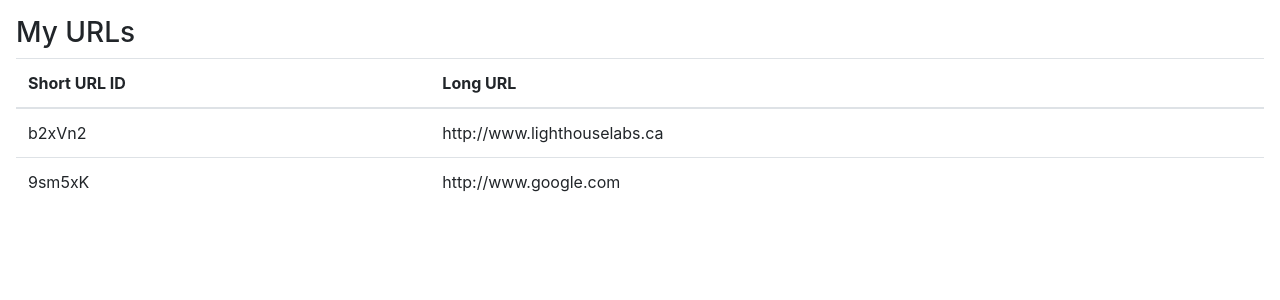
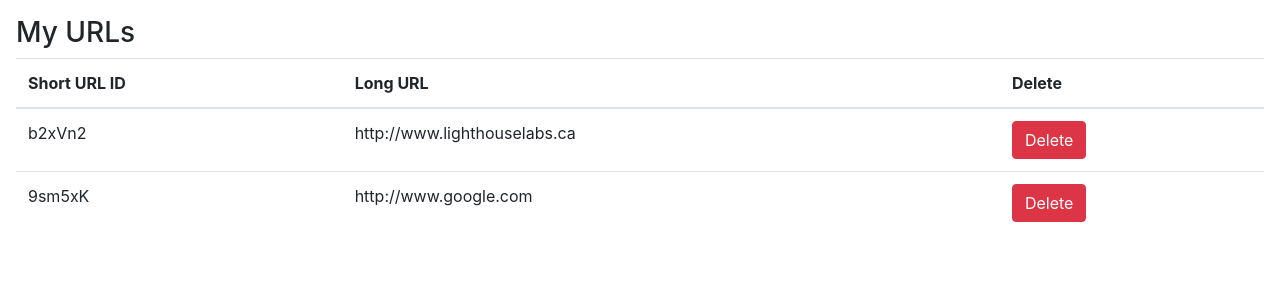
Before and after one commit to iKayden/tinyapp, a Node server app: page /urls in a window 1280 px wide. Shown: the part 56-356 px from the top of the page. Run offline with Node 20, Linux system fonts and the light colour scheme; some libraries are stand-ins or nearby versions.

Commit message:
added delete functionality and route handler

```diff
--- a/express_server.js
+++ b/express_server.js
@@ -43,6 +43,12 @@ app.get("/urls/new", (req, res) => {
   res.render("urls_new");
 });
 
+app.post("/urls/:id/delete", (req, res) => {
+  const id = req.params.id;
+  delete urlDatabase[id];
+  res.redirect("/urls");
+});
+
 app.get("/urls/:shortURL", (req, res) => {
   const shortURL = req.params.shortURL;
   const longURL = urlDatabase[shortURL];
--- a/views/urls_index.ejs
+++ b/views/urls_index.ejs
@@ -22,6 +22,7 @@
           <tr>
             <th scope="col">Short URL ID</th>
             <th scope="col">Long URL</th>
+            <th scope="col">Delete</th>
           </tr>
         </thead>
         <tbody>
@@ -29,7 +30,13 @@
           <tr>
             <td><%= id %></td>
             <td><%= urls[id] %></td>
+            <td>
+              <form action="/urls/<%=id %>/delete" method="POST">
+                <button class="btn btn-danger" type="submit">Delete</button>
+              </form>
+            </td>
           </tr>
+
           <% } %>
         </tbody>
       </table>
```
